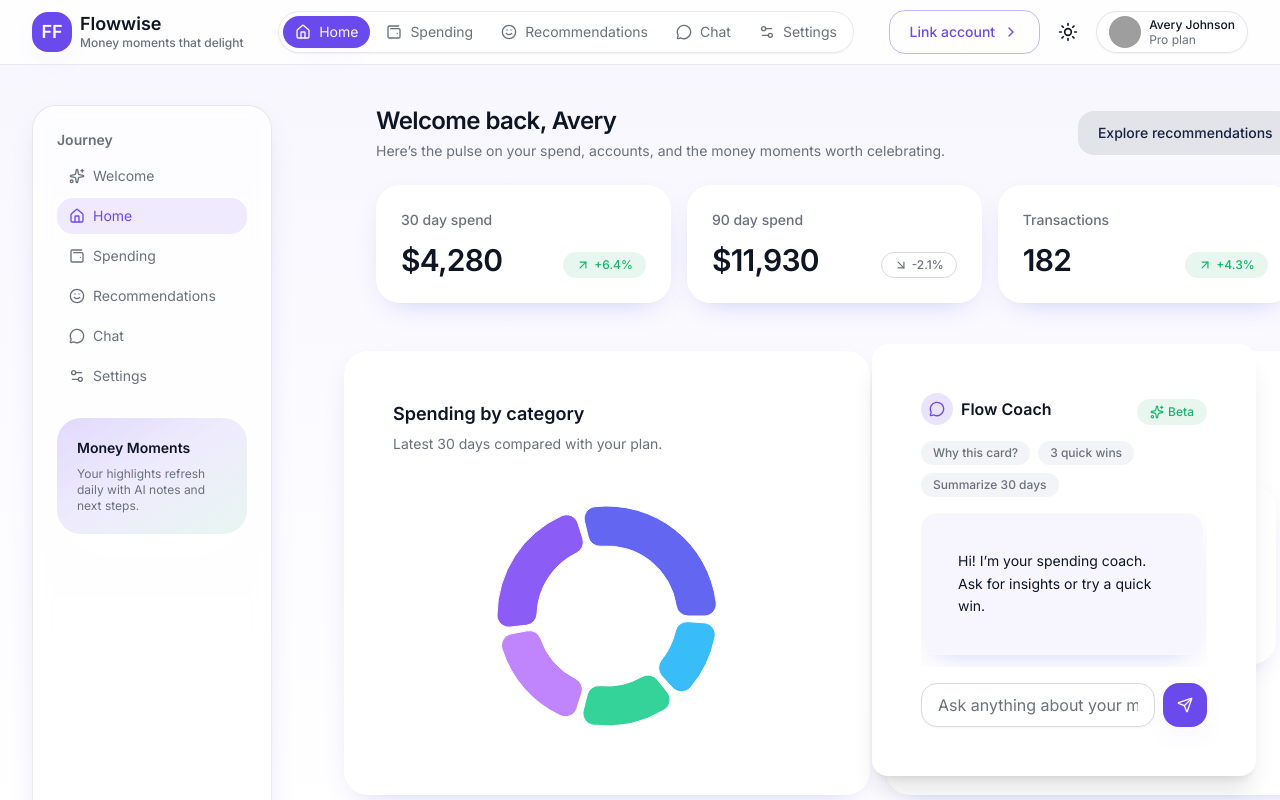
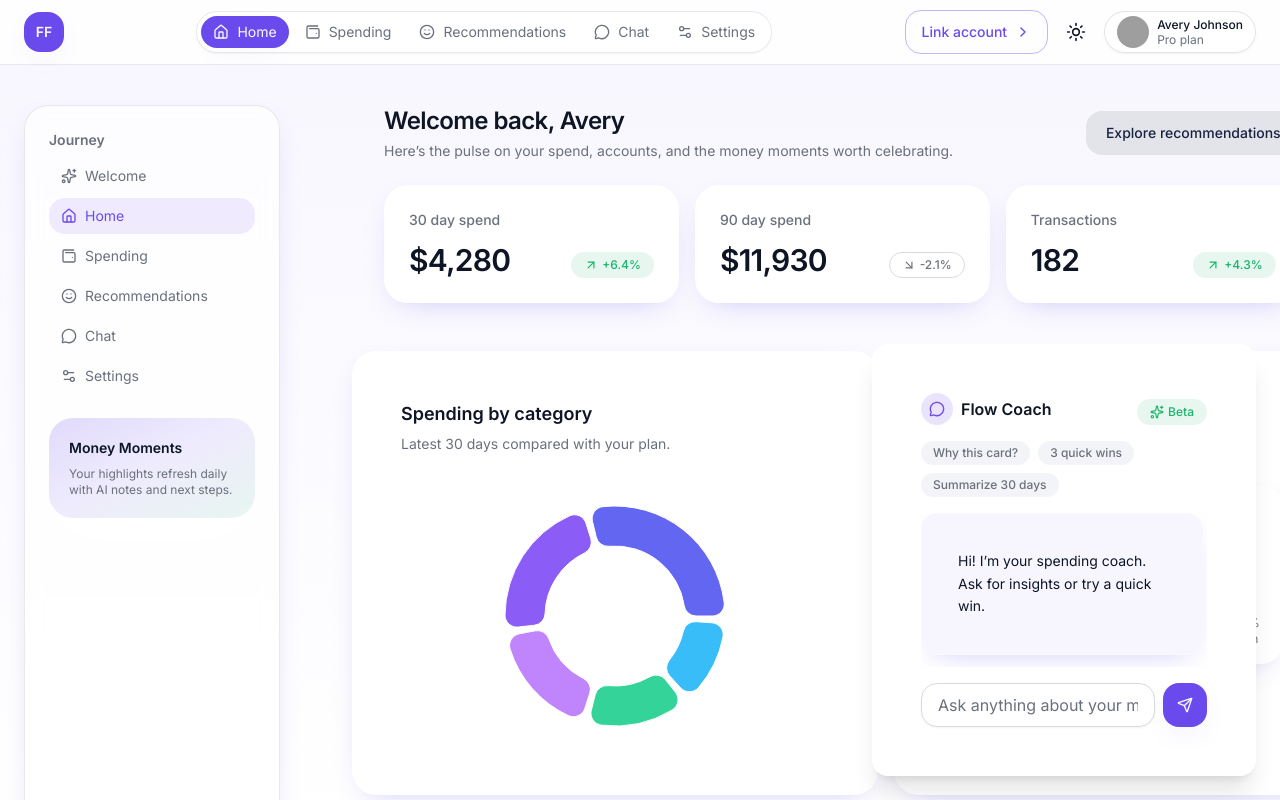
Before and after one commit to leo2971998/HackRice25, a React (Vite) app in the folder client/: page / in a window 1280 px wide. Shown: the top 800 px of the page. Built offline with nearby package versions, Linux system fonts and the light colour scheme; grey boxes are pictures that could not be loaded.

Commit message:
made the navbar responsive

```diff
--- a/client/src/components/layout/AppShell.tsx
+++ b/client/src/components/layout/AppShell.tsx
@@ -1,31 +1,46 @@
-import { NavLink } from "react-router-dom"
-import { ChevronRight } from "lucide-react"
+import { NavLink } from "react-router-dom";
+import { ChevronRight, Menu, X } from "lucide-react";
+import { useState } from "react";
 
-import { NAV_LINKS } from "@/routes/links"
-import { useAuth } from "@/hooks/useAuth"
-import { cn } from "@/lib/utils"
-import { Button } from "@/components/ui/button"
-import { ThemeToggle } from "./ThemeToggle"
-import { ChatDock } from "./ChatDock"
+import { NAV_LINKS } from "@/routes/links";
+import { useAuth } from "@/hooks/useAuth";
+import { cn } from "@/lib/utils";
+import { Button } from "@/components/ui/button";
+import { ThemeToggle } from "./ThemeToggle";
+import { ChatDock } from "./ChatDock";
 
 export function AppShell({ children }: { children: React.ReactNode }) {
-  const { user } = useAuth()
+  const { user } = useAuth();
+  const [isMobileMenuOpen, setIsMobileMenuOpen] = useState(false);
+
+  const toggleMobileMenu = () => setIsMobileMenuOpen(!isMobileMenuOpen);
+  const closeMobileMenu = () => setIsMobileMenuOpen(false);
 
   return (
     <div className="flex min-h-screen flex-col bg-gradient-to-b from-primary/5 via-background to-background">
+      {/* Header */}
       <header className="sticky top-0 z-40 border-b border-border/60 bg-background/80 backdrop-blur">
-        <div className="container flex h-16 items-center justify-between gap-4">
-          <NavLink to="/" className="group flex items-center gap-2 text-lg font-semibold">
-            <span className="flex h-10 w-10 items-center justify-center rounded-2xl bg-primary text-primary-foreground shadow-soft">
+        <div className="container flex h-14 sm:h-16 items-center justify-between gap-2 sm:gap-4 px-4 sm:px-6">
+          {/* Logo - responsive sizing */}
+          <NavLink
+            to="/"
+            className="group flex items-center gap-2 text-base sm:text-lg font-semibold flex-shrink-0"
+          >
+            <span className="flex h-8 w-8 sm:h-10 sm:w-10 items-center justify-center rounded-xl sm:rounded-2xl bg-primary text-primary-foreground shadow-soft text-xs sm:text-sm">
               FF
             </span>
-            <div className="flex flex-col leading-tight">
-              <span>Flowwise</span>
-              <span className="text-xs font-medium text-muted-foreground">Money moments that delight</span>
+            <div className="hidden xs:flex flex-col leading-tight">
+              <span className="text-sm sm:text-base">Flowwise</span>
+              <span className="text-xs font-medium text-muted-foreground hidden sm:block">
+                Money moments that delight
+              </span>
             </div>
           </NavLink>
-          <nav className="hidden items-center gap-1 rounded-full border border-border/60 bg-white/70 p-1 text-sm shadow-sm backdrop-blur md:flex dark:bg-zinc-900/60">
-            {NAV_LINKS.filter((link) => link.path !== "/welcome").map((link) => (
+
+          {/* Desktop Navigation - hidden on mobile */}
+          <nav className="hidden lg:flex items-center gap-1 rounded-full border border-border/60 bg-white/70 p-1 text-sm shadow-sm backdrop-blur dark:bg-zinc-900/60">
+            {NAV_LINKS.filter((link) => link.path !== "/welcome").map(
+              (link) => (
                 <NavLink
                   key={link.path}
                   to={link.path}
@@ -41,30 +56,101 @@ export function AppShell({ children }: { children: React.ReactNode }) {
                   <link.icon className="h-4 w-4" />
                   {link.label}
                 </NavLink>
-            ))}
+              )
+            )}
           </nav>
-          <div className="flex items-center gap-2">
-            <Button variant="outline" className="hidden items-center gap-2 sm:flex">
-              Link account
-              <ChevronRight className="h-4 w-4" />
+
+          {/* Right side controls */}
+          <div className="flex items-center gap-1 sm:gap-2">
+            {/* Link account button - hidden on small screens */}
+            <Button
+              variant="outline"
+              className="hidden md:flex items-center gap-2 text-xs sm:text-sm px-2 sm:px-4 py-1 sm:py-2"
+            >
+              <span className="hidden lg:inline">Link account</span>
+              <span className="lg:hidden">Link</span>
+              <ChevronRight className="h-3 w-3 sm:h-4 sm:w-4" />
             </Button>
+
             <ThemeToggle />
+
+            {/* User avatar */}
             {user ? (
-              <div className="flex items-center gap-2 rounded-full border border-border/70 bg-white/60 px-3 py-1 shadow-sm backdrop-blur dark:bg-zinc-900/60">
-                <img src={user.avatarUrl} alt={user.name} className="h-8 w-8 rounded-full" />
-                <div className="hidden text-xs leading-tight sm:block">
-                  <p className="font-medium">{user.name}</p>
+              <div className="flex items-center gap-2 rounded-full border border-border/70 bg-white/60 px-2 sm:px-3 py-1 shadow-sm backdrop-blur dark:bg-zinc-900/60">
+                <img
+                  src={user.avatarUrl}
+                  alt={user.name}
+                  className="h-6 w-6 sm:h-8 sm:w-8 rounded-full"
+                />
+                <div className="hidden sm:block text-xs leading-tight">
+                  <p className="font-medium truncate max-w-20 lg:max-w-none">
+                    {user.name}
+                  </p>
                   <p className="text-muted-foreground">Pro plan</p>
                 </div>
               </div>
             ) : null}
+
+            {/* Mobile menu button */}
+            <Button
+              variant="ghost"
+              size="sm"
+              className="lg:hidden p-1.5"
+              onClick={toggleMobileMenu}
+              aria-label="Toggle menu"
+            >
+              {isMobileMenuOpen ? (
+                <X className="h-5 w-5" />
+              ) : (
+                <Menu className="h-5 w-5" />
+              )}
+            </Button>
           </div>
         </div>
+
+        {/* Mobile Navigation Menu */}
+        {isMobileMenuOpen && (
+          <div className="lg:hidden border-t border-border/60 bg-background/95 backdrop-blur">
+            <nav className="container px-4 py-4 space-y-2">
+              {NAV_LINKS.map((link) => (
+                <NavLink
+                  key={link.path}
+                  to={link.path}
+                  onClick={closeMobileMenu}
+                  className={({ isActive }) =>
+                    cn(
+                      "flex items-center gap-3 rounded-xl px-3 py-2.5 text-sm transition-all",
+                      isActive
+                        ? "bg-primary text-primary-foreground"
+                        : "text-muted-foreground hover:bg-muted/70 hover:text-foreground"
+                    )
+                  }
+                >
+                  <link.icon className="h-4 w-4" />
+                  {link.label}
+                </NavLink>
+              ))}
+              {/* Mobile link account button */}
+              <Button
+                variant="outline"
+                className="w-full justify-start gap-3 mt-4"
+              >
+                Link account
+                <ChevronRight className="h-4 w-4" />
+              </Button>
+            </nav>
+          </div>
+        )}
       </header>
-      <div className="container flex flex-1 gap-10 py-10">
-        <aside className="hidden w-60 shrink-0 space-y-6 rounded-3xl border border-border/60 bg-white/70 p-6 shadow-soft backdrop-blur md:block dark:bg-zinc-900/60">
+
+      {/* Main content area */}
+      <div className="container flex flex-1 gap-6 lg:gap-10 py-6 sm:py-8 lg:py-10 px-4 sm:px-6">
+        {/* Desktop Sidebar */}
+        <aside className="hidden lg:block w-60 xl:w-64 shrink-0 space-y-6 rounded-3xl border border-border/60 bg-white/70 p-6 shadow-soft backdrop-blur dark:bg-zinc-900/60">
           <div className="space-y-2">
-            <h3 className="text-sm font-semibold text-muted-foreground">Journey</h3>
+            <h3 className="text-sm font-semibold text-muted-foreground">
+              Journey
+            </h3>
             <div className="space-y-1">
               {NAV_LINKS.map((link) => (
                 <NavLink
@@ -92,9 +178,14 @@ export function AppShell({ children }: { children: React.ReactNode }) {
             </p>
           </div>
         </aside>
-        <main className="flex-1 space-y-12 pb-24">{children}</main>
+
+        {/* Main content - responsive spacing and padding */}
+        <main className="flex-1 space-y-8 sm:space-y-10 lg:space-y-12 pb-20 sm:pb-24">
+          {children}
+        </main>
       </div>
+
       <ChatDock />
     </div>
-  )
+  );
 }
```
Lines whose indentation alone changed are shown as unchanged.
